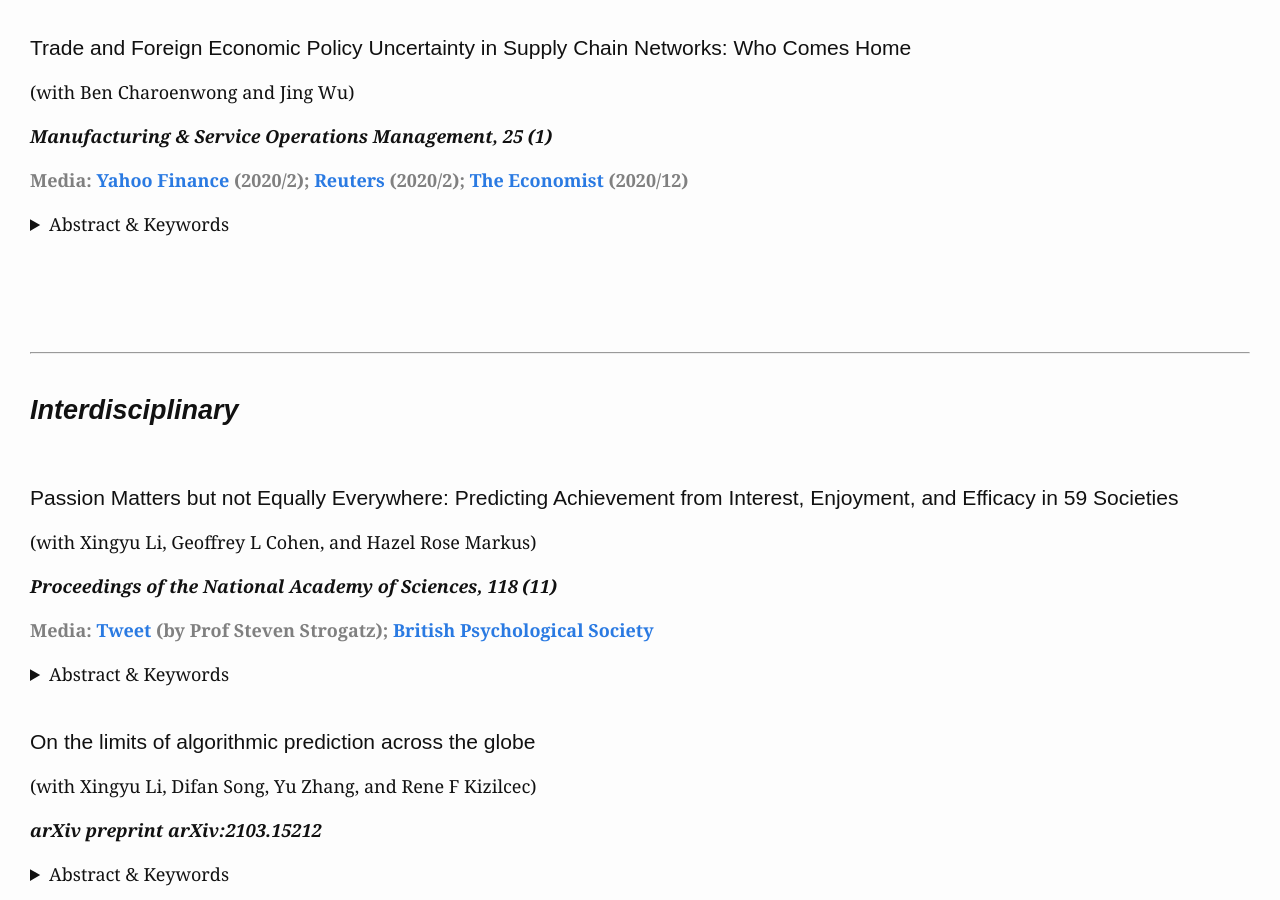
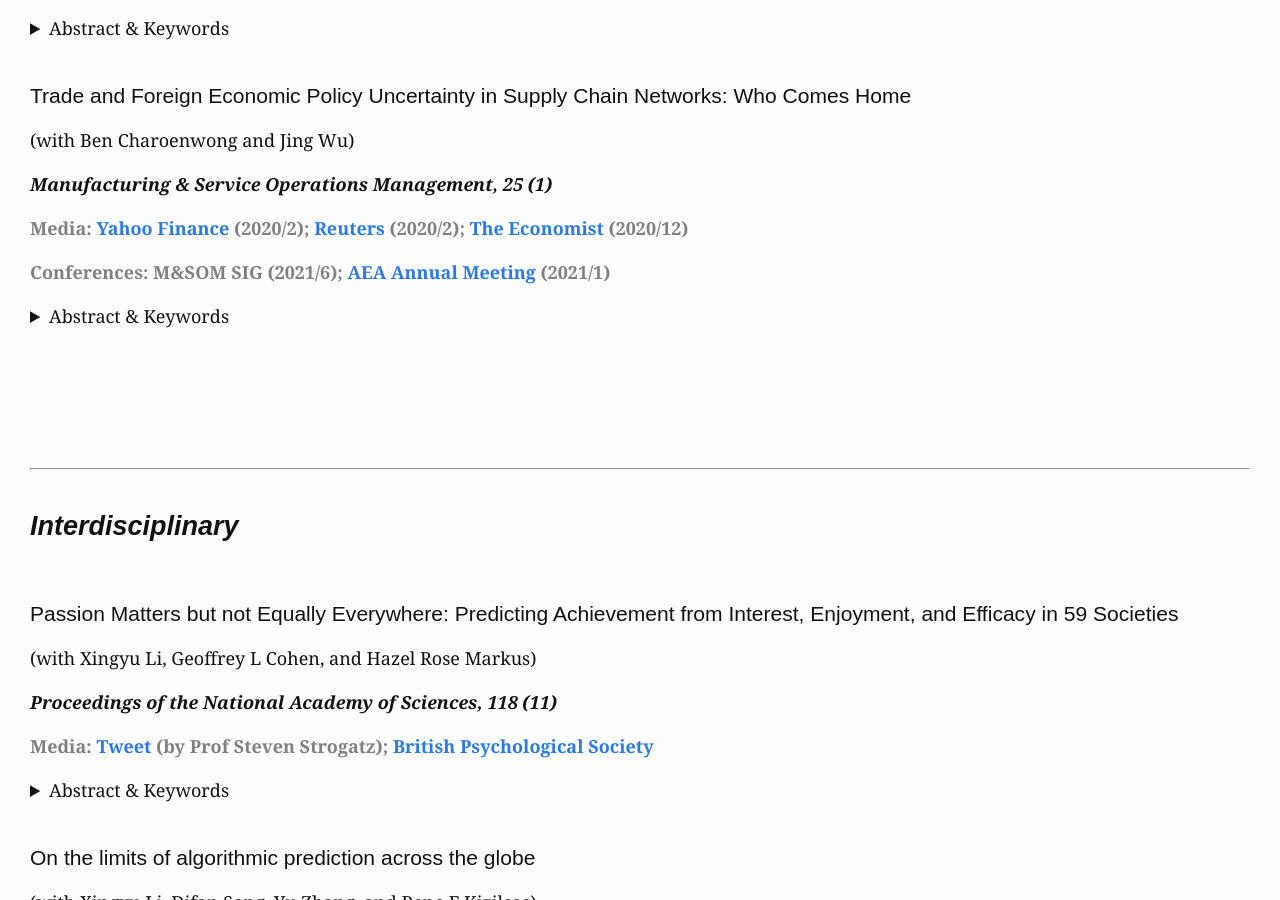
Before and after one commit to miaozhehan99/miaozhehan99.github.io, a Jekyll site: the page built from research.md, in a window 1280 px wide and 900 px high, scrolled down 1923 px. Built offline with Jekyll 4.4.1, drawn with Linux system fonts in a browser that asks for light colours.

Commit message:
Update research.md

```diff
--- a/research.md
+++ b/research.md
@@ -47,6 +47,7 @@ In this project, we investigate algorithm-induced information misallocation in t
 
 </details>
 
+<br>
 <br>
 <br>
 <br>
@@ -112,6 +113,7 @@ There has been practical debates over the sharing economy and government interve
 <br>
 <br>
 <br>
+<br>
 
 ***
 
@@ -148,6 +150,10 @@ __*Manufacturing & Service Operations Management, 25 (1)*__
     Media: [Yahoo Finance](https://finance.yahoo.com/news/cuhk-business-school-research-reveals-020000734.html) (2020/2); [Reuters](https://www.reuters.com/article/usa-companies-research-0220-thur-idCNKBS20E0K7) (2020/2); [The Economist](https://www.economist.com/finance-and-economics/2020/12/16/is-a-wave-of-supply-chain-reshoring-around-the-corner) (2020/12)
 </span>
 
+<span style="color:grey;font-weight:700;font-size:18px">
+    Conferences: M&SOM SIG (2021/6); [AEA Annual Meeting](https://www.aeaweb.org/conference/2021/preliminary/1761?q=eNqrVipOLS7OzM8LqSxIVbKqhnGVrJQMlWp1lBKLi_OTgRwlHaWS1KJcXAgrJbESKpSZmwphlWWmloO0FxUUXDAFTA1AegsS00GyRkq1XDBuoh4V) (2021/1)
+</span>
+
 <details>
 <summary>Abstract & Keywords</summary>
 
@@ -155,6 +161,7 @@ The uncertainty around trade and foreign economic policy contributes to supply c
 
 </details>
 
+<br>
 <br>
 <br>
 <br>
```
